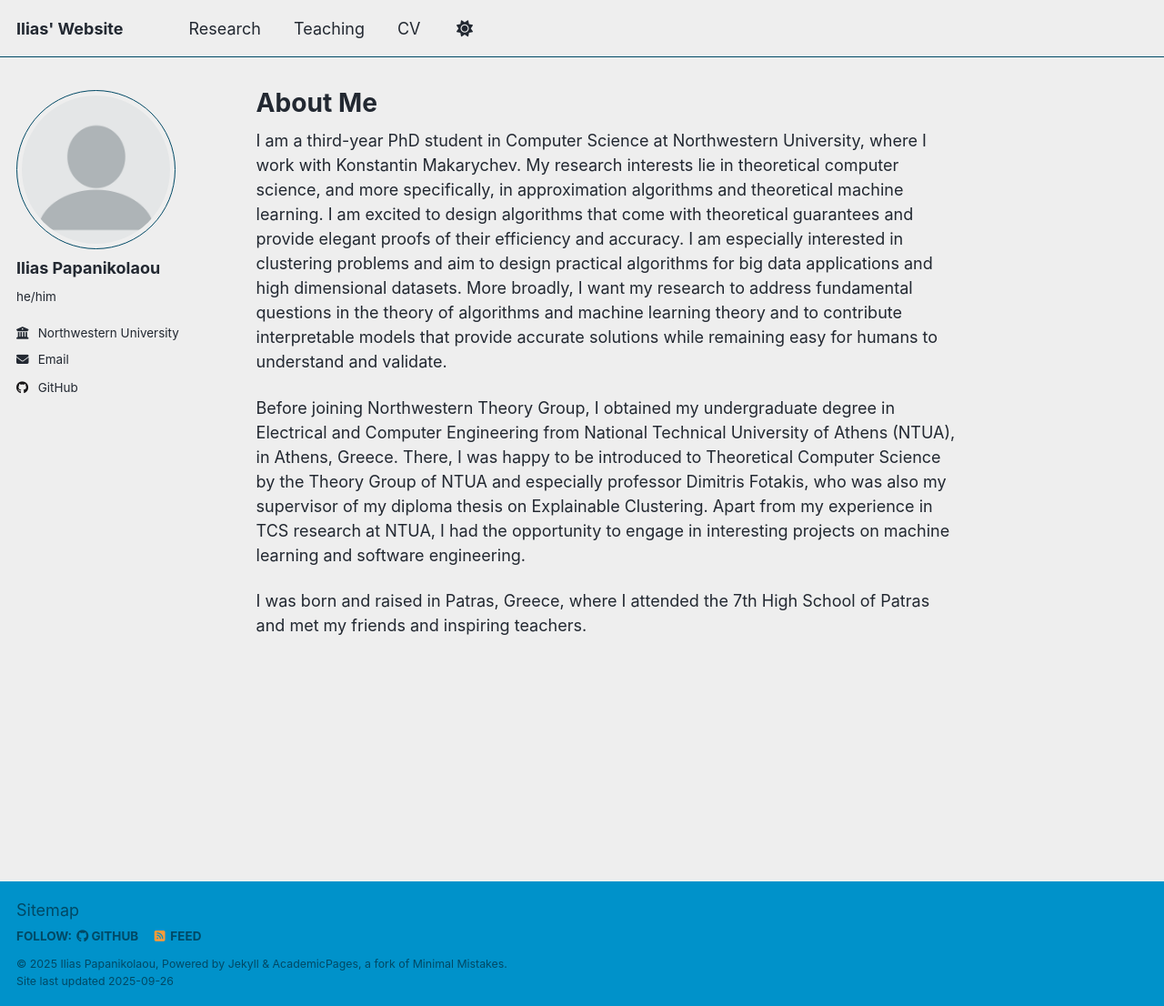
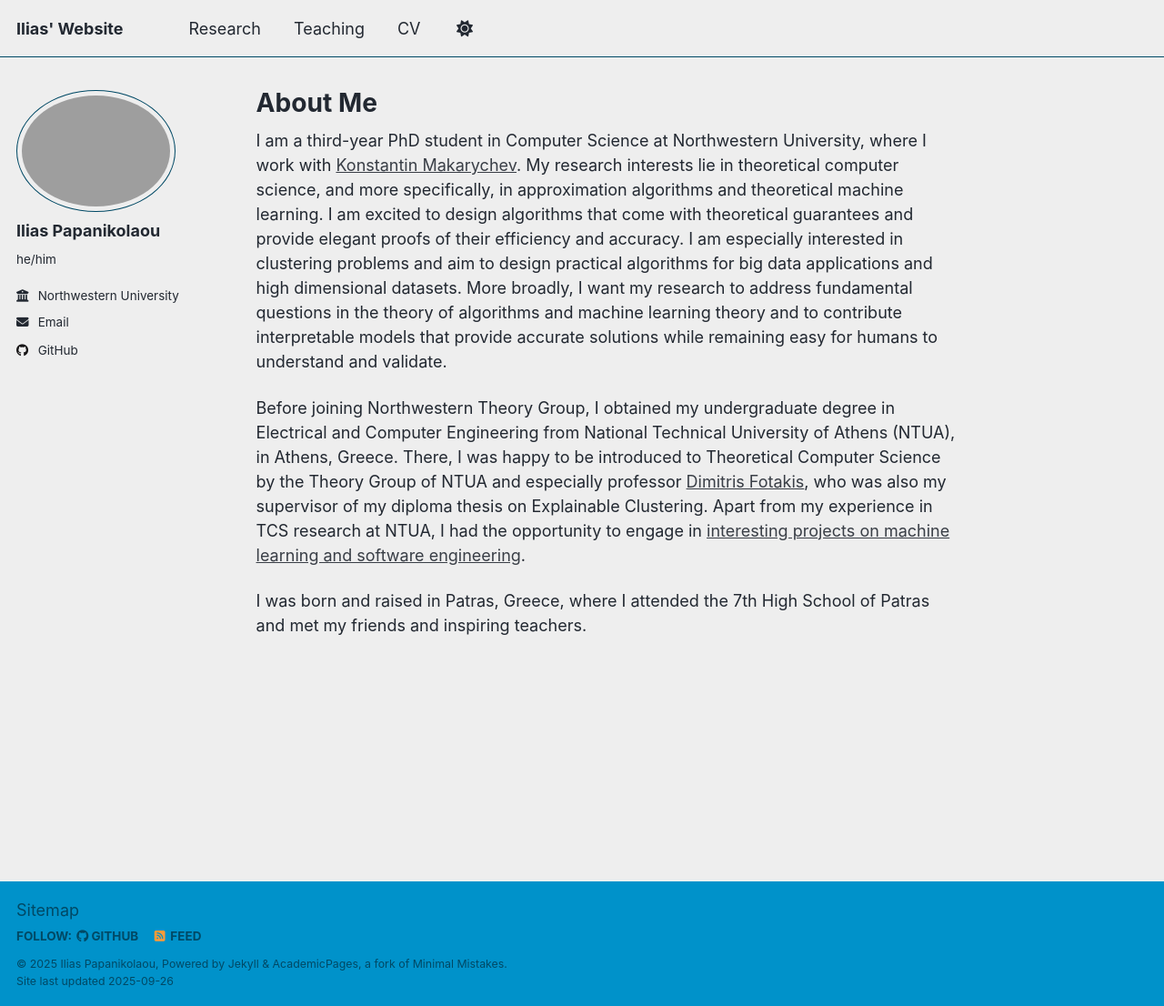
Before and after one commit to iliaspap/iliaspap.github.io, a Jekyll site: the page built from _pages/about.md, in a window 1280 px wide and 1106 px high. Shown: the whole window at 91% size. Built offline with Jekyll 4.4.1, drawn with Linux system fonts in a browser that asks for light colours; a script that is not in the unit is left out; part of the change alters nothing that is shown.

Commit message:
Added photo and links in homepage

```diff
--- a/_config.yml
+++ b/_config.yml
@@ -23,7 +23,7 @@ repository               : "academicpages/academicpages.github.io"
 #               Additional customization can be done by editing /_includes/author-profile.html
 author:
   # Biographic information
-  avatar           : "profile.png"
+  avatar           : "new-profile-photo.jpg"
   name             : "Ilias Papanikolaou"
   pronouns         : "he/him"
   bio              : ""
@@ -48,7 +48,7 @@ author:
   bitbucket        : # Username - Update with your username on the site
   codepen          : # Username
   dribbble         : # Username
-  github           : "https://github.com/IliasPap"
+  github           : "https://github.com/iliaspap"
   kaggle           : # Username
   stackoverflow    : # User number or user number and name (i.e., use "1" or "1/jeff-atwood")
 
--- a/_pages/about.md
+++ b/_pages/about.md
@@ -7,8 +7,8 @@ redirect_from:
   - /about.html
 ---
 
-I am a third-year PhD student in Computer Science at Northwestern University, where I work with Konstantin Makarychev. My research interests lie in theoretical computer science, and more specifically, in approximation algorithms and theoretical machine learning. I am excited to design algorithms that come with theoretical guarantees and provide elegant proofs of their efficiency and accuracy. I am especially interested in clustering problems and aim to design practical algorithms for big data applications and high dimensional datasets. More broadly, I want my research to address fundamental questions in the theory of algorithms and machine learning theory and to contribute interpretable models that provide accurate solutions while remaining easy for humans to understand and validate.
+I am a third-year PhD student in Computer Science at Northwestern University, where I work with [Konstantin Makarychev](https://konstantin.makarychev.net/). My research interests lie in theoretical computer science, and more specifically, in approximation algorithms and theoretical machine learning. I am excited to design algorithms that come with theoretical guarantees and provide elegant proofs of their efficiency and accuracy. I am especially interested in clustering problems and aim to design practical algorithms for big data applications and high dimensional datasets. More broadly, I want my research to address fundamental questions in the theory of algorithms and machine learning theory and to contribute interpretable models that provide accurate solutions while remaining easy for humans to understand and validate.
 
-Before joining Northwestern Theory Group, I obtained my undergraduate degree in Electrical and Computer Engineering from National Technical University of Athens (NTUA), in Athens, Greece. There, I was happy to be introduced to Theoretical Computer Science by the Theory Group of NTUA and especially professor Dimitris Fotakis, who was also my supervisor of my diploma thesis on Explainable Clustering. Apart from my experience in TCS research at NTUA, I had the opportunity to engage in interesting projects on machine learning and software engineering.
+Before joining Northwestern Theory Group, I obtained my undergraduate degree in Electrical and Computer Engineering from National Technical University of Athens (NTUA), in Athens, Greece. There, I was happy to be introduced to Theoretical Computer Science by the Theory Group of NTUA and especially professor [Dimitris Fotakis](https://www.ece.ntua.gr/en/staff/180), who was also my supervisor of my diploma thesis on Explainable Clustering. Apart from my experience in TCS research at NTUA, I had the opportunity to engage in [interesting projects on machine learning and software engineering](https://github.com/iliaspap).
 
 I was born and raised in Patras, Greece, where I attended the 7th High School of Patras and met my friends and inspiring teachers.
```
Also changed, not shown: 2 other files.
